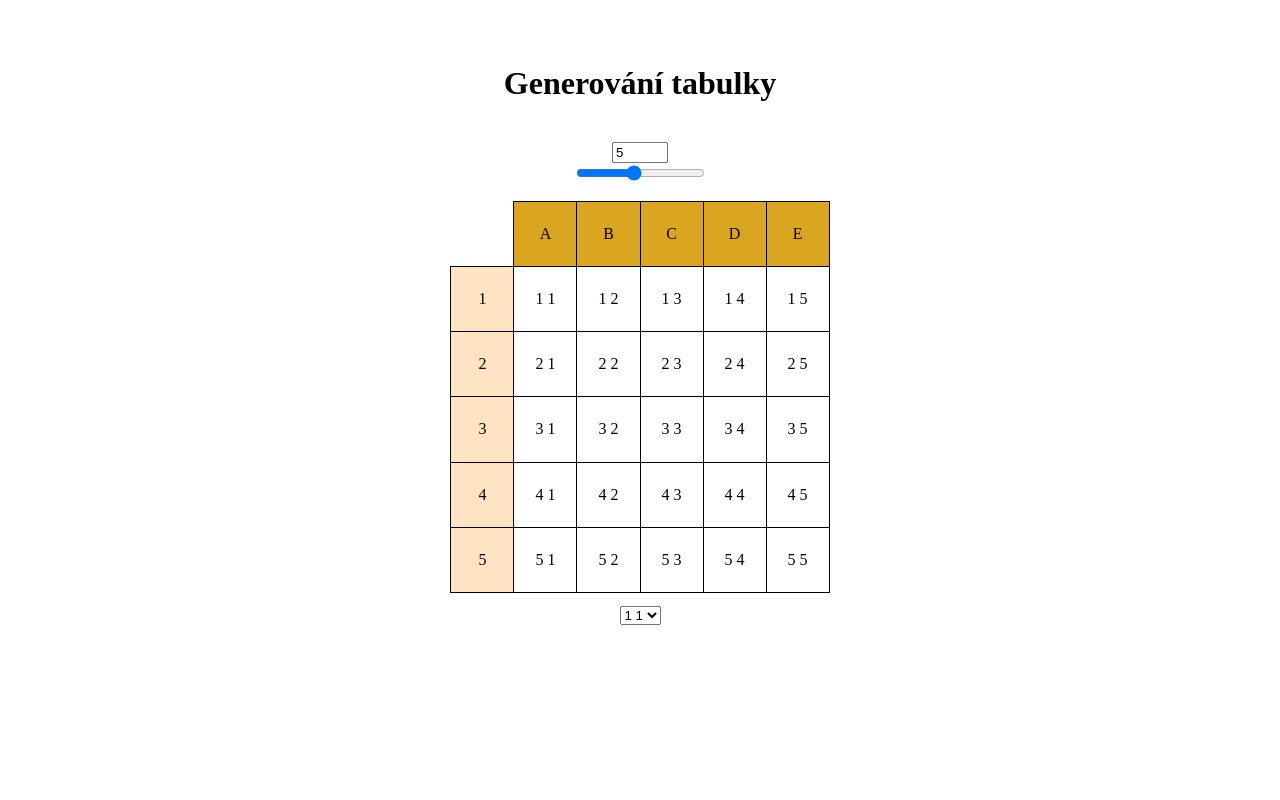
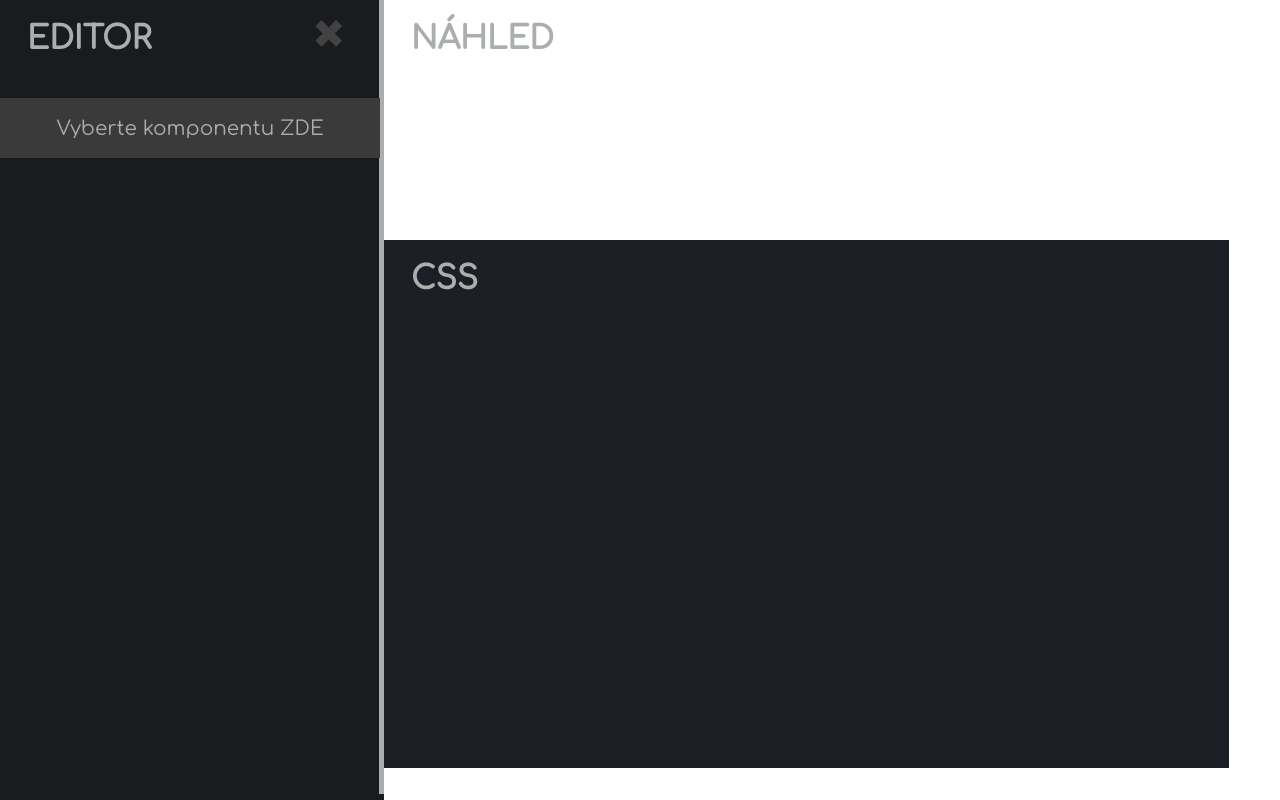
Before and after one commit to Dimitros617/PGM2_2, a plain HTML site: page index.html in a window 1280 px wide. Drawn offline with Linux system fonts and the light colour scheme.

Commit message:
Ukol 5. rozpracovano editor - preview

```diff
--- a/Nastaveni.js
+++ b/Nastaveni.js
@@ -1,19 +1,17 @@
 class Nastaveni {
 
-    /**
-     *
-     * @param {number} min
-     * @param {number} max
-     * @param {number} krok
-     */
+
     constructor(min, max, krok) {
          this.min = min;
         this.max = max;
         this.krok = krok;
     }
 
-    synchronize(hodnota) {
-        document.getElementById('number').value = hodnota;
-        document.getElementById('range').value = hodnota;
+
+
+
+
+    synchronize(newStyle) {
+        document.getElementById('previewItem').style = newStyle;
     }
 }
--- a/Tabulka.js
+++ /dev/null
@@ -1,120 +0,0 @@
-class Tabulka {
-
-    radky; //int
-    sloupce; //int
-    table; //Object
-    select; //Object
-    poleASCII; //Array
-
-    /**
-     *
-     * @param {number} radky = pocet radku
-     * @param {number} sloupce = pocet sloupcu
-     */
-    constructor(radky, sloupce) {
-
-        this.radky = radky;
-        this.sloupce = sloupce;
-        this.poleASCII = new poleASCII(65, 65 + (sloupce-1))
-
-        this.vytvorTabulku();
-
-    }
-
-    vytvorTabulku() {
-
-
-            this.table = document.createElement("table");
-            this.table.setAttribute("ID", "tabulka");
-
-            this.vyber = document.createElement("select");
-            this.vyber.setAttribute("id", "vyber");
-            this.vyber.setAttribute("name", "1 1" )
-            this.vyber.oninput = function(){
-
-
-                this.x = this.getAttribute("name").trim().split(" ")[0];
-                this.y = this.getAttribute("name").trim().split(" ")[1];
-                document.getElementById('tabulka').rows[this.x].cells[this.y].style.backgroundColor = '#0000';
-
-                this.x = this.value.trim().split(" ")[0];
-                this.y = this.value.trim().split(" ")[1];
-                document.getElementById('tabulka').rows[this.x].cells[this.y].style.backgroundColor = '#d7dadb';
-
-                this.setAttribute("name", this.x + " " + this.y );
-
-            }
-
-        for(var i = 0; i <=this.radky; i++ )  {
-
-                var row = document.createElement("tr");
-                row.setAttribute("id", "radek");
-                this.table.appendChild(row);
-
-            for(var j = 0; j <=this.sloupce; j++ )  {
-
-                    var cell = document.createElement("td");
-
-                    cell.onclick = function(){
-
-
-                        if(this.parentNode.rowIndex != 0 && this.cellIndex != 0){
-                        this.style.backgroundColor = '#d7dadb';
-
-                        var x = document.getElementById('vyber').value.trim().split(" ")[0];
-                        var y = document.getElementById('vyber').value.trim().split(" ")[1];
-
-                        document.getElementById('tabulka').rows[x].cells[y].style.backgroundColor = '#0000';
-
-                        var x = this.innerText.trim().split(" ")[0];
-                        var y = this.innerText.trim().split(" ")[1];
-
-                        document.getElementById('vyber').value = this.innerText;+
-                        document.getElementById('vyber').setAttribute("name", x + " " + y );
-                        }
-                    }
-
-                    if(i == 0 && j == 0){
-                        cell.setAttribute("ID", "first");
-                        var text = document.createTextNode( "");
-                    }
-                    else if(i == 0){
-                        cell.setAttribute("ID", "horizontalHead");
-                        var text = document.createTextNode(this.poleASCII.getValue(j-1));
-                    }
-                    else if(j == 0){
-                        cell.setAttribute("ID", "verticalHead");
-                        var text = document.createTextNode(i);
-                    }
-                    else{
-                        cell.setAttribute("ID", "bunka");
-                        var text = document.createTextNode( i + " " + j);
-
-                        this.polozka = document.createElement("option");
-                        this.polozka.setAttribute("value", i + " " + j);
-                        this.obsah_polozky = document.createTextNode(i + " " + j);
-                        this.polozka.appendChild(this.obsah_polozky);
-                        this.vyber.appendChild(this.polozka);
-                    }
-
-                    cell.appendChild(text);
-                    row.appendChild(cell);
-
-        }}
-      }
-
-
-      vykresliTabulku(){
-
-        if(document.getElementById('tabulka') != null){
-            document.getElementById('tabulka').parentNode.removeChild(document.getElementById('tabulka'));
-            document.getElementById('vyber').parentNode.removeChild(document.getElementById('vyber'));
-        }
-
-        document.getElementById('divTabulka').appendChild(this.table);
-        document.getElementById('divSelect').appendChild(this.vyber);
-
-      }
-
-
-}
--- a/index.html
+++ b/index.html
@@ -2,38 +2,77 @@
 <head lang="cs">
     <meta http-equiv="Content-language" content="cs" charset="UTF-8">
     <link rel="stylesheet" type="text/css" href="style.css">
+    <link href='https://fonts.googleapis.com/css?family=Comfortaa' rel='stylesheet'>
 </head>
 
 
 
-
-<body onload="zmena('5')">
+<body onload="load()">
 
     <noscript>
         Pro plné fungování obsahu stránky je nezbytné, aby byl v prohlížeči povolen JavaScript. Pod následujícím <a href=https://www.enable-javascript.com/ target="_blank"> odkazem </a> naleznete instrukce k povolení JavaScriptu v prohlížeči.
 
     </noscript>
     <script src="script.js" charset="utf-8"></script>
-    <script src="Tabulka.js" charset="utf-8"></script>
     <script src="Nastaveni.js" charset="utf-8"></script>
-    <script src="poleASCII.js" charset="utf-8"></script>
 
-    <br>
-    <br>
 
-        <h1>Generování tabulky</h1>
+    <div id="element" class="editor" >
+        <div id="hlavicka">
+            <h1>EDITOR</h1>
+            <p id="check" title="Označení synchronizace změn provedené v editoru a zobrazené v náhledu">&#10006;</p> <!-- nebo &#10004 -->
+        </div>
 
-    <br>
+        <div class="selecthor">
 
-        <input type="number" id="number" min="1" max="10" value="5" oninput="zmena(this.value)">
-    <br>
-        <input type="range" id="range"   min="1" max="10" value="5" oninput="zmena(this.value)">
+        <select  oninput="zmenaKomponentu(this)">
+            <option value="0">
+              Vyberte komponentu ZDE
+            </option>
+            <option value="1" >
+              Textový vstup
+            </option>
+            <option value="2" >
+              Textová oblast
+            </option>
+            <option value="3" >
+              Rozevírací seznam
+            </option>
+            <option value="4" >
+              Číselný vstup
+            </option>
+            <option value="5" >
+              Číselný posuvník
+            </option>
+            <option value="6" >
+              Tlačítko
+            </option>
+          </select>
+        </div>
 
-    <br>
-    <br>
+        <div id="nastaveni">
 
-    <div id="divTabulka" align="center"></div>
-    <div id="divSelect" align="center"></div>
+
+        </div>
+    </div>
+
+    <div id="preview" class="preview">
+        <h1>NÁHLED</h1>
+        <div id="nahled" align="center"></div>
+    </div>
+
+    <div id="css" class="css">
+        <h1>CSS</h1>
+        <div id="code"></div>
+    </div>
+
+
+
+
+
+
+
+
 
 
 
--- a/poleASCII.js
+++ /dev/null
@@ -1,21 +0,0 @@
-class poleASCII {
-
-    pole;
-
-    constructor(x, y) {
-
-        var arr = new Array();
-        for (let i = x; i <= y; i++) {
-            arr[i - x] = i;
-        }
-
-        this.pole = arr;
-    }
-
-    getValue(index){
-
-        return String.fromCharCode(this.pole[index]);
-
-    }
-
-}
--- a/script.js
+++ b/script.js
@@ -1,22 +1,93 @@
 
-function zmena(input) {
+var previewKomponenta;
+var nastaveni;
 
-    var nastaveni = new Nastaveni(1,10,1);
-    nastaveni.synchronize(input);
-    vykreslyTabulku(input);
+function load() {
+
+    this.element = document.getElementById('element');
+    this.resizer = document.createElement('div');
+    this.resizer.className = 'resizer';
+    this.resizer.style.width = '5px';
+    this.resizer.style.height = '100%';
+    this.resizer.style.background = '#aaaead';
+    this.resizer.style.float = 'right';
+    this.resizer.style.marginTop = '-164px';
+    this.resizer.style.cursor = 'e-resize';
+    this.element.appendChild(this.resizer);
+    resizer.addEventListener('mousedown', initResize, false);
+}
+
+function initResize(e) {
+    window.addEventListener('mousemove', Resize, false);
+    window.addEventListener('mouseup', stopResize, false);
+}
+function Resize(e) {
+
+    if (e.clientX < (window.innerWidth * 0.8) && e.clientX > (window.innerWidth * 0.3)) {
+        this.element.style.width = (e.clientX - this.element.offsetLeft) + 'px';
+        document.getElementById('preview').style.width = (window.innerWidth - (e.clientX - this.element.offsetLeft) - 100) + 'px';
+        document.getElementById('preview').style.float = 'left';
+        document.getElementById('css').style.width = (window.innerWidth - (e.clientX - this.element.offsetLeft) - 100) + 'px';
+        document.getElementById('css').style.float = 'left';
+    }
+
+}
+function stopResize(e) {
+    window.removeEventListener('mousemove', Resize, false);
+    window.removeEventListener('mouseup', stopResize, false);
+}
+
+
+
+function zmenaKomponentu(x) {
+
+    try {
+        document.getElementById('previewItem').parentNode.removeChild(document.getElementById('previewItem'));
+    } catch (error) { }
+
+    this.previewKomponenta = vytvorKomponentu(parseInt(x.value));
+    this.previewKomponenta.setAttribute("id", "previewItem");
+
+    document.getElementById('nahled').appendChild(this.previewKomponenta);
 
 }
 
-function vykreslyTabulku(size) {
+function vytvorKomponentu(num) {
 
-    var tabulka = new Tabulka(size, size);
-    tabulka.vykresliTabulku();
+    switch (num) {
+        case 1:
+            return document.createElement('input')
+        case 2:
+            return document.createElement('textarea')
+
+        case 3:
+
+            let x = document.createElement('select');
+            let z = document.createElement("option");
+            z.setAttribute("value", "0");
+            let t = document.createTextNode("Rozevírací seznam");
+            z.appendChild(t);
+            x.appendChild(z);
+            return x;
+
+        case 4:
+            let number = document.createElement('input');
+            number.setAttribute("type", "number");
+            return number;
+
+        case 5:
+            let range = document.createElement('input');
+            range.setAttribute("type", "range");
+            return range;
+
+        case 6:
+            let btn = document.createElement("BUTTON");
+            btn.innerHTML = "TLAČÍTKO";
+            return btn;
+
+        default:
+            break;
+    }
+
 
 }
-
-function selector(x){
-
-    debugger;
-    var a = x.value;
-
-}
--- a/style.css
+++ b/style.css
@@ -1,43 +1,111 @@
-body{
+@charset "UTF-8";
 
-    text-align: center;
+body {
+  margin: 0;
+}
+
+h1 {
+  float: left;
+  font-family: 'Comfortaa';
+  margin-left: 27px;
+  color: #aaaead;
+}
+
+.editor {
+
+  background-color: #1a1b1f;
+  float: left;
+
+  width: 30%;
+  height: 100%;
 
 }
 
-table {
-    box-align: center;
-    border-collapse: collapse;
+.preview{
 
-    width: 30%;
-    height: 50%;
-  }
+  background-color: white;
+  float: left;
+  width: 66%;
+  height: 30%;
+}
 
-  td {
-    text-align: center;
+.css{
 
-    width: 40px;
-    height: 50px;
-  }
-
-  td#bunka:hover {
-    background-color: #d7dadb;
-  }
-
-  td#horizontalHead {
-    border: 1px solid;
-    background-color: goldenrod;
+  background-color: #1e1f26;
+  float: left;
+    width: 66%;
+    height: 66%;
 
 }
 
-td#verticalHead {
-  border: 1px solid;
-  background-color: bisque;
+div#hlavicka {
+  float: left;
+  width: 90%;
 }
 
-td#bunka {
-  border: 1px solid;
+div#nastaveni {
+  float: left;
+  width: 90%;
 }
 
-div#divSelect {
-  margin-top: 1vw;
+p{
+  float: right;
 }
+
+#check {
+
+  font-size: 40px;
+  margin-top: 11px;
+  color: #424242;
+}
+
+
+@media screen and (max-width: 750px)   {
+  .editor, .preview, .css{
+      width:100%;
+      float:none;
+  }
+
+}
+
+.selecthor{
+
+
+border-radius: none ;
+animation: mymove 5s infinite;
+
+
+}
+
+.selecthor select{
+  text-align: center;
+  height: 60px;
+  background-color: #3a3a3a;
+  color: #aaaead;
+  padding: 20px;
+  width: 99%;
+  border: none  !important;
+  font-size: 20px;
+  -webkit-appearance: none;
+  outline: none;
+  font-family: 'Comfortaa';
+}
+
+.selecthor select:hover{
+  background-color: #5c5c5c;
+
+}
+
+
+#previewItem {
+  display: inline-block;
+  margin-top: 10%;
+  margin-left: -100px;
+}
+
+div#nahled {
+  width: 100%;
+  height: 100%;
+  vertical-align: middle;
+
+}
```
